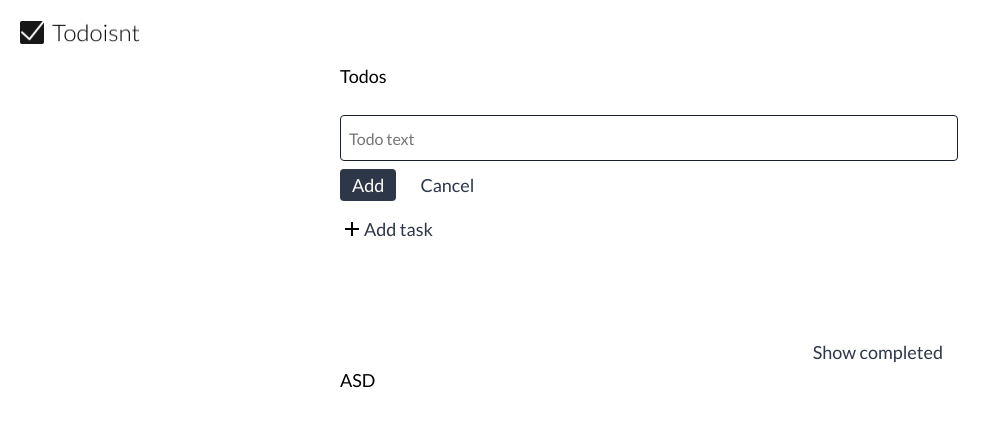
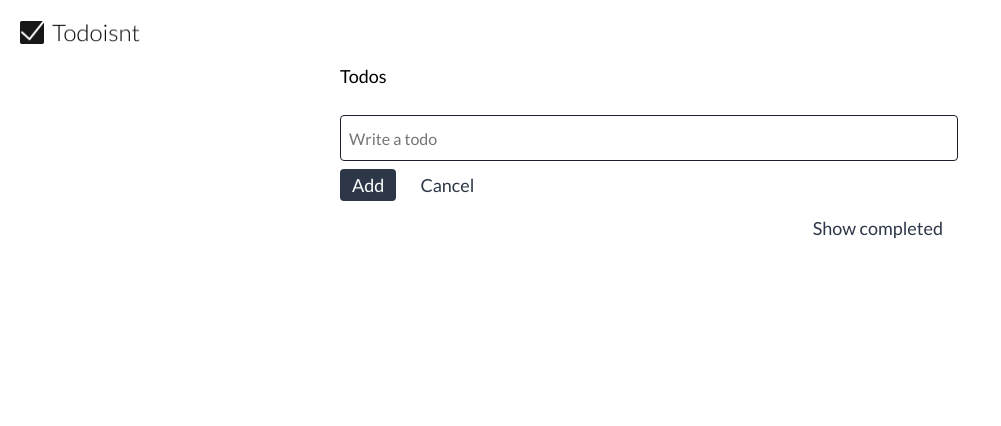
Before and after one commit to TheJarX/todoisnt, a React (Create React App) app: page / in a window 1280 px wide. Both pictures are taken after a click on the button "Add task". Shown: the top 426 px of the page, without its empty margins (0-1001 px from the left). Built offline with nearby package versions, Linux system fonts and the light colour scheme.

Commit message:
User can complete a task

```diff
--- a/src/App.css
+++ b/src/App.css
@@ -54,7 +54,7 @@ button {
 }
 
 #app__body__completed-todos {
-    margin-top: 92px;
+    /*margin-top: 92px;*/
     position: relative;
 }
 
@@ -73,6 +73,10 @@ button {
     outline: none;
 }
 
+.add-task-form {
+    margin-top: 16px;
+}
+
 .add-task-form__footer {
     display: flex;
     justify-content: space-between;
@@ -84,13 +88,41 @@ button {
 }
 
 .task {
-    display: flex;
-    align-items: center;
+    /*display: flex;*/
+    /*align-items: center;*/
     border-bottom: 1px solid #2D3748;
     padding: 16px 7px;
     width: 600px;
 }
 
+.task__content {
+    display: flex;
+    align-items: center;
+}
+
 .task__checkbox {
     margin-right: 12px;
 }
+
+.task__checkbox img{
+    cursor: pointer;
+}
+
+.completed {
+    filter: invert(.3);
+    text-decoration: line-through;
+}
+
+.hide-form {
+    /*opacity: 0;*/
+    visibility: hidden;
+    pointer-events: none;
+    transition: 400ms;
+    display: none;
+}
+
+/*.show-form {*/
+/*    opacity: 100%;*/
+/*    transition: 400ms;*/
+/*    display: block;*/
+/*}*/
--- a/src/App.js
+++ b/src/App.js
@@ -4,19 +4,47 @@ import plus from './images/icons/plus.svg'
 import TaskForm from "./components/TaskForm";
 import TasksList from "./components/TaskList";
 import "./App.css";
+import Task from "./components/Task";
 
 const getTasks = () => JSON.parse(window.localStorage.getItem('tasks')) || {};
 const consoleStyle = "font-size: 24px; color: red";
 
+const filter = (obj, predicate) =>
+    Object.keys(obj)
+        .filter(key => predicate(obj[key]))
+        .reduce((res, key) => (res[key] = obj[key], res), {});
+
 function App() {
     const [tasks, setTasks] = useState(() => getTasks());
+    const [taskFormVisible, setTaskFormVisible] = useState(false);
 
     useEffect(() => {
         window.localStorage.setItem('tasks', JSON.stringify(tasks))
     }, [tasks]);
 
-    const addTask = (task) => {
-        setTasks({[task.id]: task, ...tasks});
+    const filterCompleted = task => task.isCompleted;
+    const filterUncompleted = task => !task.isCompleted;
+
+    const addTask = task => {
+        setTasks({...tasks, [task.id]: task});
+    };
+
+    const modifyTask = newTask => {
+        const newTasks = {...tasks};
+        newTasks[newTask.id] = newTask;
+        setTasks(newTasks);
+    };
+
+    const onClickCheckbox = task => {
+        modifyTask(task);
+    };
+
+    const onCancelForm = e => {
+        setTaskFormVisible(false);
+    };
+
+    const showTaskForm = e => {
+        setTaskFormVisible(true);
     };
 
     // const tasks = [{body: 'Code a grayscale chrome extension', isCompleted: false}]//getTasks();
@@ -30,26 +58,22 @@ function App() {
                     </div>
                     <div className="app__body">
                         <div className="app__body__todos">
-                            {/*
-                            ! FORM
-                            */}
-                            <TaskForm addTask={addTask} update={false}/>
+                            <TasksList tasks={filter(tasks, filterUncompleted)} onCheck={onClickCheckbox}/>
                         </div>
-                        <TasksList tasks={tasks}/>
                         <div id="add_task_trigger">
-                            <button className="btn trigger">
+                            <TaskForm taskAction={addTask} update={false}  onCancelForm={onCancelForm} visible={taskFormVisible}/>
+                            <button className={`btn trigger ${taskFormVisible&&'hide-form'}`} onClick={showTaskForm}>
                                 <img src={plus} alt="plus"/> Add task
                             </button>
                         </div>
 
-
+                        <div id="show_completed_trigger">
+                            <button className="btn trigger">
+                                Show completed
+                            </button>
+                        </div>
                         <div id="app__body__completed-todos">
-                            <div id="show_completed_trigger">
-                                <button className="btn trigger">
-                                    Show completed
-                                </button>
-                            </div>
-                            <p>ASD</p>
+                            <TasksList tasks={filter(tasks, filterCompleted)} onCheck={onClickCheckbox}/>
                         </div>
 
                     </div>
--- a/src/components/Task.js
+++ b/src/components/Task.js
@@ -1,12 +1,41 @@
 import checkedCheckbox from "../images/icons/checkbox-checked.svg";
 import checkbox from "../images/icons/checkbox.svg";
 import React from "react";
+import TaskForm from "./TaskForm";
 
-function Task({task}) {
+function Task({task, onCheck, onClick}) {
+
+    let checkboxIcon = task.isCompleted ? checkedCheckbox : checkbox;
+    const status = task.isCompleted ? 'completed' : 'uncompleted';
+
+    const onHover = e => {
+        if (task.isCompleted) return null;
+
+        let src = ''
+        if (e.target.tagName !== 'IMG') return null;
+        if (e.type === 'mouseenter') {
+            src = checkedCheckbox;
+        } else if (e.type === 'mouseleave') {
+            src = checkbox;
+        }
+
+        e.target.src = src.toString();
+    }
+
     return (
-        <div className="task">
-            <div className="task__checkbox"><img src={task.isCompleted ? checkedCheckbox : checkbox} alt=""/></div>
-            <p>{task.body}</p>
+        <div className={`task ${status}`}>
+            <div className="task__content">
+                <div className="task__checkbox">
+                    <img src={checkboxIcon} alt={status} onMouseEnter={onHover} onMouseLeave={onHover}
+                         onClick={() => onCheck({...task, isCompleted: !task.isCompleted})}/>
+                </div>
+                <p>{task.body}</p>
+            </div>
+            {!task.isCompleted &&
+            <div className="task__update-form">
+                <TaskForm taskAction={function(){}} update={true}/>
+            </div>
+            }
         </div>
     );
 }
--- a/src/components/TaskForm.js
+++ b/src/components/TaskForm.js
@@ -2,7 +2,7 @@ import trash from "../images/icons/trash.svg";
 import React, {useState} from "react";
 import ID from "../idGenerator";
 
-function TaskForm({addTask, update = false}) {
+function TaskForm({taskAction, onCancelForm, visible = false, update = false}) {
     const [task, setTask] = useState({
         id: "",
         body: "",
@@ -16,25 +16,23 @@ function TaskForm({addTask, update = false}) {
     const handleSubmit = e => {
         e.preventDefault();
         if (task.body.trim().length < 3) return;
-        e.preventDefault();
-        addTask({...task, id: ID()});
-        setTask({...task, body: ''});
-        e.target.elements[0].value = ''
+        taskAction({...task, id: ID()});
+        setTask({...task, body: ""});
     };
 
     return (
-        <form className="add-task-form" onSubmit={handleSubmit}>
+        <form className={`add-task-form ${!visible&& 'hide-form'}`} onSubmit={handleSubmit}>
             <input type="text" name="task" onChange={handleTaskInputChange} className="task-title"
-                   placeholder={"Todo text"}/>
+                   placeholder="Write a todo" value={task.body}/>
             <div className="add-task-form__footer">
                 <div className="add-task-form__buttons">
                     <button className="btn-dark"> {update ? 'Update' : 'Add'} </button>
-                    <button className="btn" type="button">Cancel</button>
+                    <button className="btn" type="button" onClick={onCancelForm}>Cancel</button>
                 </div>
                 {update &&
                 <div className="add-task-form__right-buttons">
                     <button className="btn">
-                        <img src={trash} alt="trash"/>
+                        <img src={trash} alt="delete"/>
                     </button>
                 </div>
                 }
--- a/src/components/TaskList.js
+++ b/src/components/TaskList.js
@@ -1,9 +1,8 @@
 import React from "react";
 import Task from "./Task";
 
-function TasksList({tasks}) {
-    console.log(tasks)
-    return Object.keys(tasks).map(id => <Task key={id} id={id} task={tasks[id]}/> );
+function TasksList({tasks, onCheck}) {
+    return Object.keys(tasks).map(id => <Task key={id} id={id} task={tasks[id]} onCheck={onCheck}/> );
 }
 
 export default  TasksList;
```
